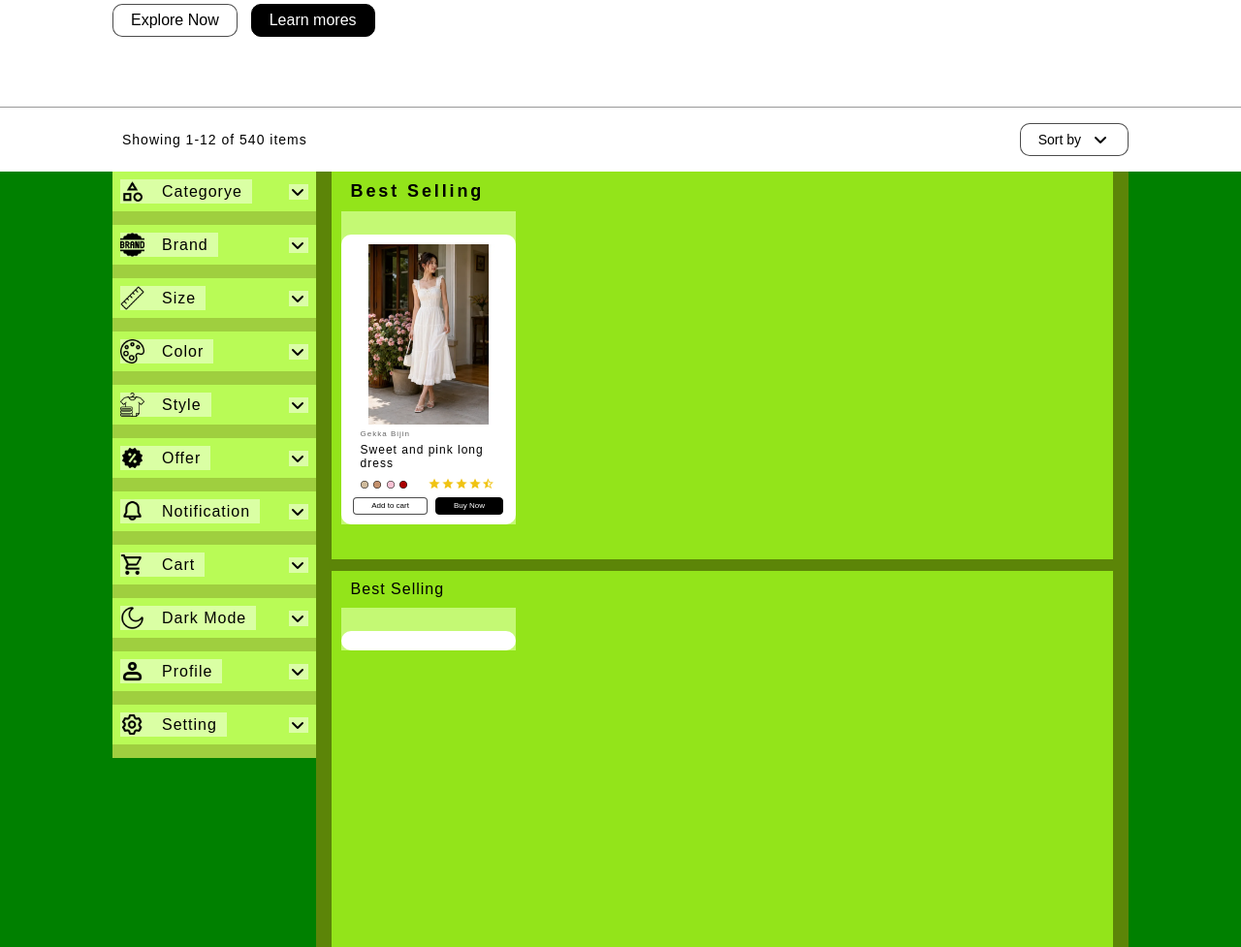
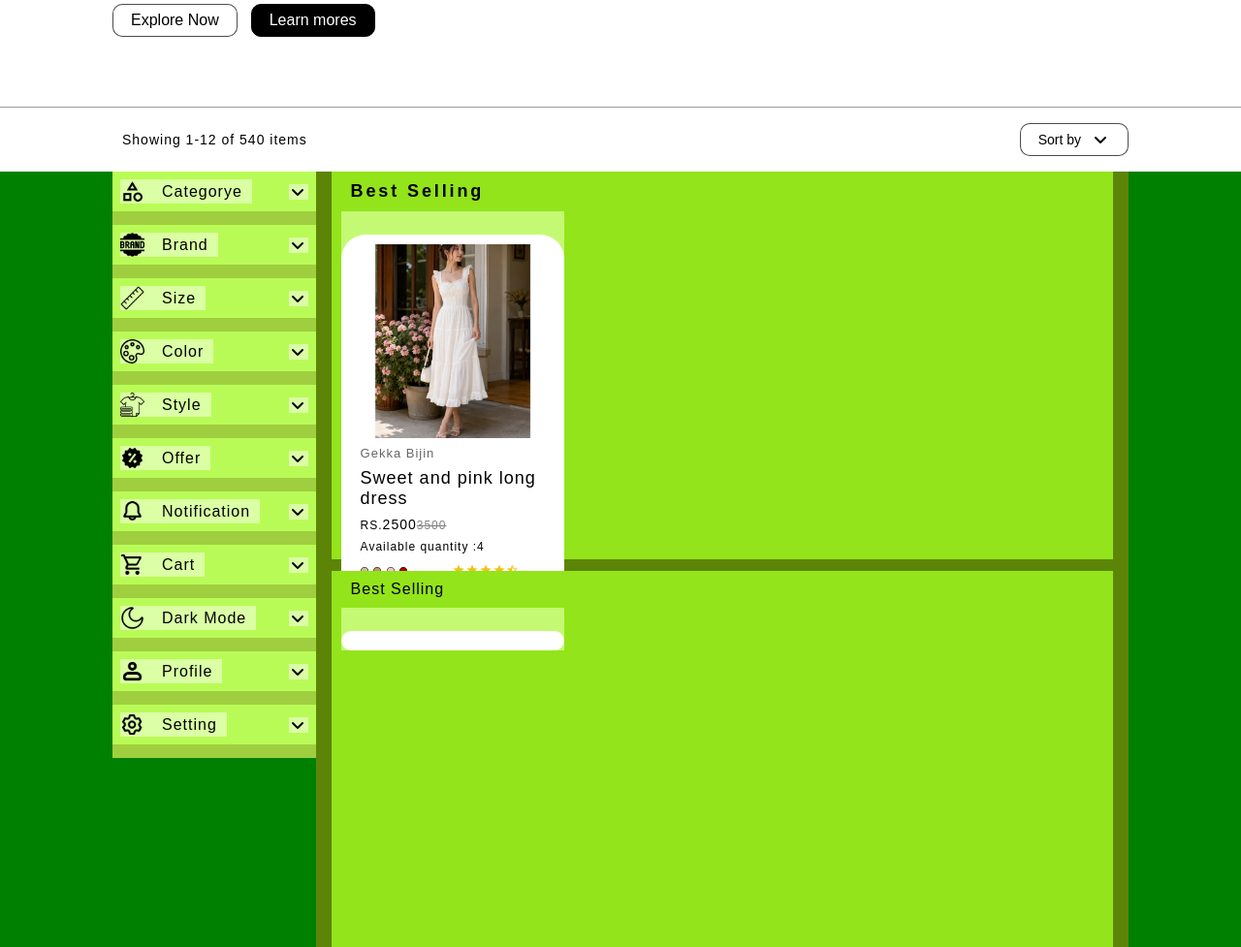
Before and after one commit to AnkitAleMgr/Gekka-Bijin, a Django app: template store/templates/store/product.html in a window 1280 px wide. Shown: the part 338-1315 px from the top of the page at 97% size. Run offline with Django 5.2, Linux system fonts and the light colour scheme; the template is opened without the code that fills it, so the values that code supplies are empty.

Commit message:
contunity of individual product card

```diff
--- a/store/static/store/css/style.css
+++ b/store/static/store/css/style.css
@@ -1067,6 +1067,7 @@ footer{
     width: stretch;
     /* height: 400px; */
     min-height: 400px;
+    height: fit-content;
     padding: 10px;
     flex-direction: column;
     align-items: flex-start;
@@ -1078,12 +1079,13 @@ footer{
 .product-scroll-container{
     width: stretch;
     height: fit-content;
-    background-color: rgb(177, 251, 65);
+    background-color: rgb(65, 142, 251);
 }
 
 .product-clip-container{
     display: flex;
     padding-top: 24px;
+    height: fit-content;
     flex-direction: column;
     gap: 11px;
     align-self: stretch;
@@ -1092,64 +1094,85 @@ footer{
 
 .individual-product-card-container{
     display: flex;
-    width: 180px;
+    width: 230px;
     padding: 10px;
     flex-direction: column;
     justify-content: center;
     align-items: center;
-    gap: 5px;
+    gap: 8px;
 
     background-color: white;
-    border-radius: 10px;
+    border-radius: 25px;
 }
 
 .individual-product-card-container > img{
     display: flex;
-    width: 140px;
-    height: 186px;
+    width: 180px;
+    height: 200px;
     justify-content: center;
     align-items: center;
     gap: 10px;
     aspect-ratio: 70/93;
 }
 
-.individual-product-card-container p:nth-child(2){
-    font-size: 8px;
+.product-brand-name{
+    font-size: 13px;
     opacity: 60%;
 }
+
+
 .individual-product-card-container p:nth-child(3){
-    font-size: 12px;
+    font-size: 18px;
 }
 
-/*
-.price-quantity-container{
+.price-container{
+    padding: 0 10px;
     display: flex;
-}
-.price-container{
-    display: flex;
+    width: 100%;
+    justify-content: start;
+    align-items: end;
 }
 .price-container p{
-    text-align: end;
+    /* text-align: end; */
     padding: 0px;
     margin: 0px;
-    font-size: 10px;
+    width: fit-content;
+    font-size: 12px;
     white-space: nowrap;
 }
+.price-container p:nth-child(2){
+    font-size: 14px;
+    color: black;
+    opacity: 100%;
+}
 .price-container p:nth-child(3){
-    font-size: 6px;
-    text-decoration: dashed;
+    font-size: 12px;
+    color: gray;
+    text-decoration:line-through;
 }
+
+
 
 .available-container{
     display: flex;
+    padding: 0 10px;
+    width: 100%;
+    justify-content: start;
+    align-items: end;
 }
 .available-container p{
     white-space: nowrap;
     padding: 0px;
     margin: 0px;
-    font-size: 8px;
+    font-size: 12px;
+    opacity: 100%;
+    /* align-items: end; */
 }
- */
+/* .available-container p:nth-child(2){
+    font-size: 12px;
+    opacity: 100%;
+} */
+
 
 .color-rating-container{
     display: flex;
--- a/store/templates/store/product.html
+++ b/store/templates/store/product.html
@@ -228,20 +228,19 @@
                     <div class="product-clip-container">
                         <div class="individual-product-card-container">
                             <img src="../../static/store/images/product-pic/Property 1=product pic1.png" alt="not loading">
-                            <p>Gekka Bijin</p>
+                            <p class="product-brand-name">Gekka Bijin</p>
                             <p>Sweet and pink long dress</p>
-                            <!-- <div class="price-quantity-container">
+
                                 <div class="price-container">
                                     <p class="price-tag">RS.</p>
                                     <p class="amount">2500</p>
                                     <p class="cancle-amount">3500</p>
                                 </div>
                                 <div class="available-container">
-                                    <p>available quantity</p>
+                                    <p>Available quantity : </p>
                                     <p>4</p>
                                 </div>
 
-                            </div> -->
                             <div class="color-rating-container">
                                 <div class="color-icon-container">
                                     <img src="../../static/store/images/product-color-availability/Property 1=cream color.png" alt="not loading...">
```
